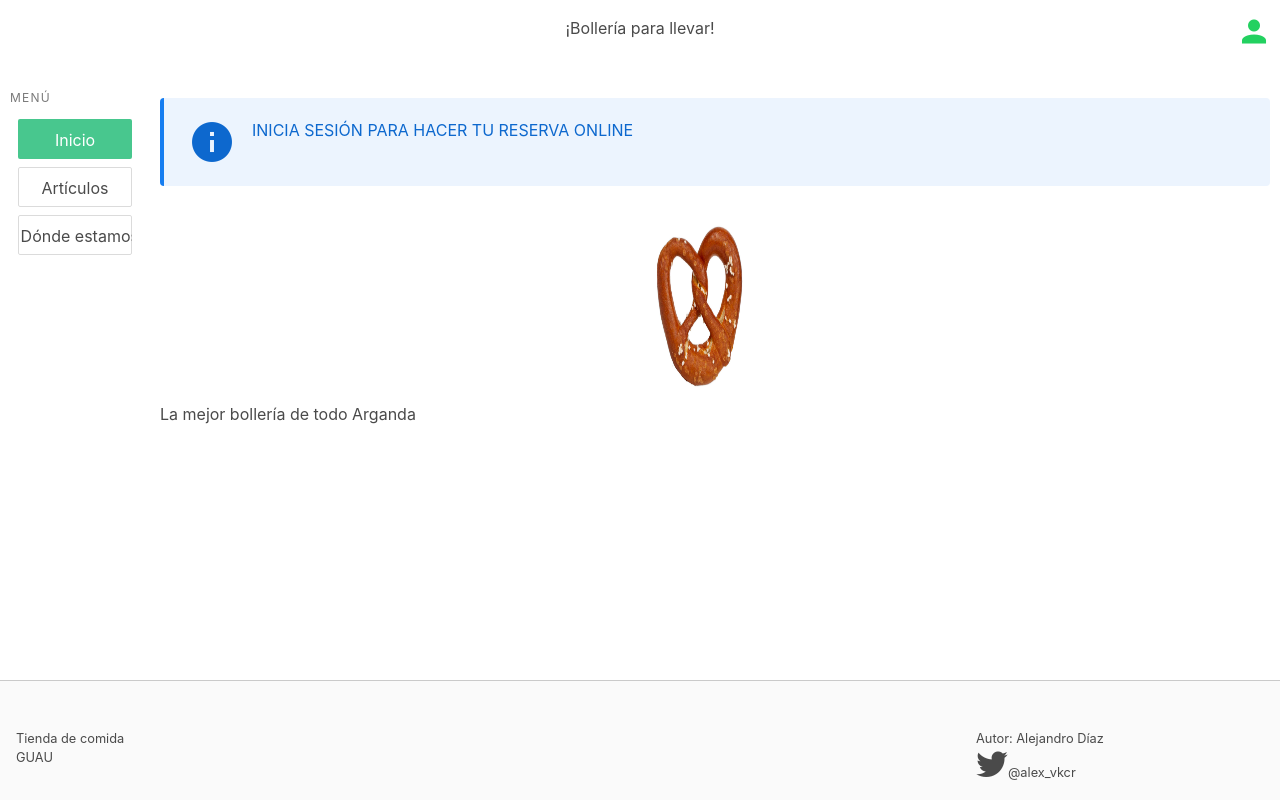
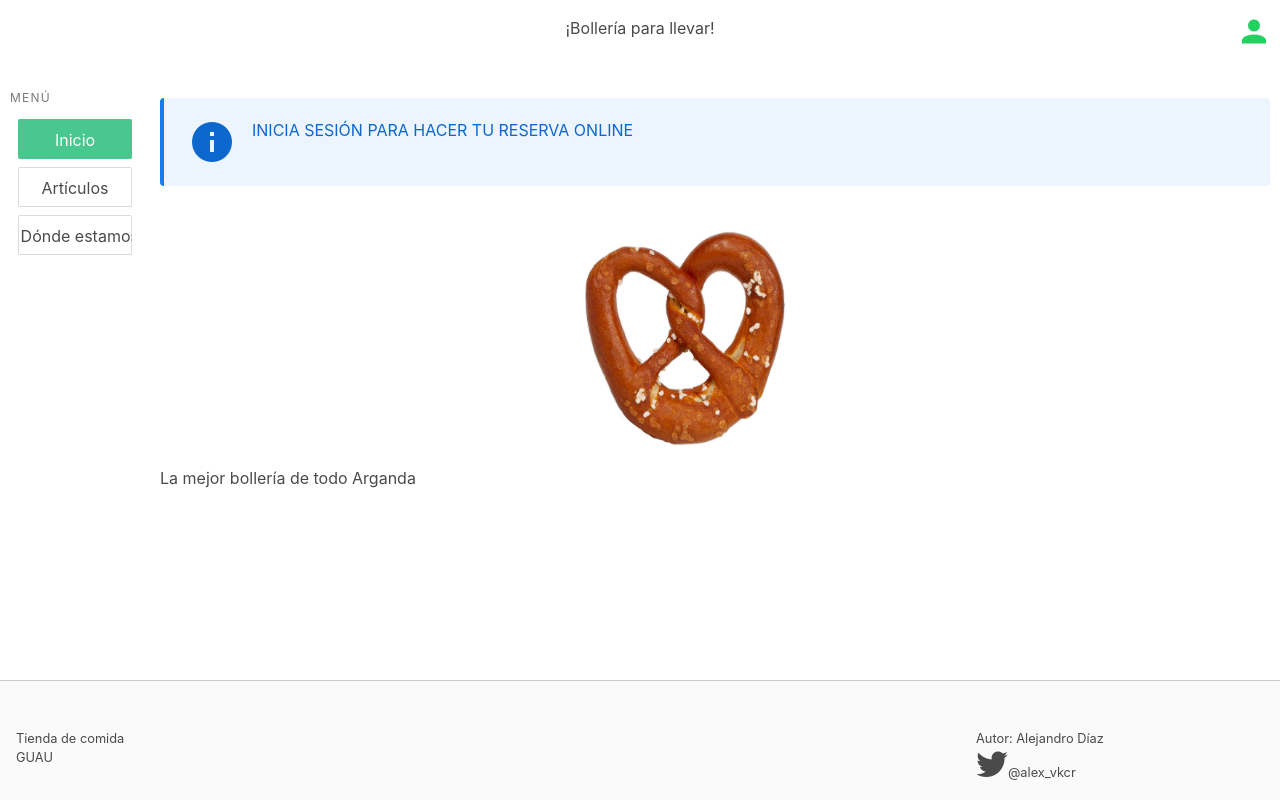
Before and after one commit to alexvkcr/shop, a Vue app in the folder shop/: page / in a window 1280 px wide. Built offline with nearby package versions, Linux system fonts and the light colour scheme; what v-img would draw is missing.

Commit message:
fix/index img size

```diff
--- a/shop/src/components/Index.vue
+++ b/shop/src/components/Index.vue
@@ -51,9 +51,9 @@ article.message{
 @media screen and (min-width: 490px) {
   .indexImg{
     display: block;
-    width: 15vw;
-    height: 15vw;
-    margin-left: 40%;
+    width: 25vw;
+    height: 20vw;
+    margin-left: 33%;
     padding: 0 3em;
     padding-right: auto;
   }
```
